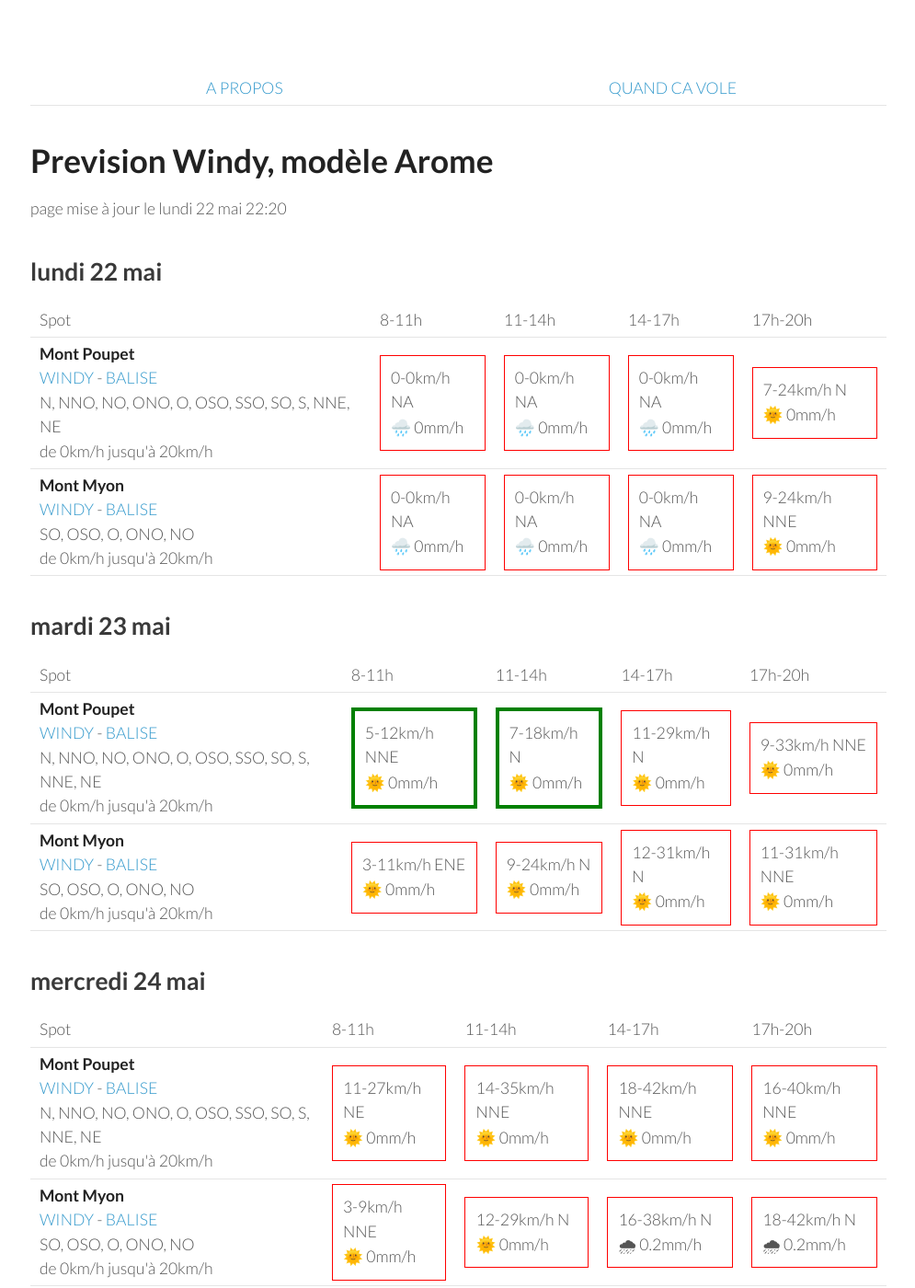
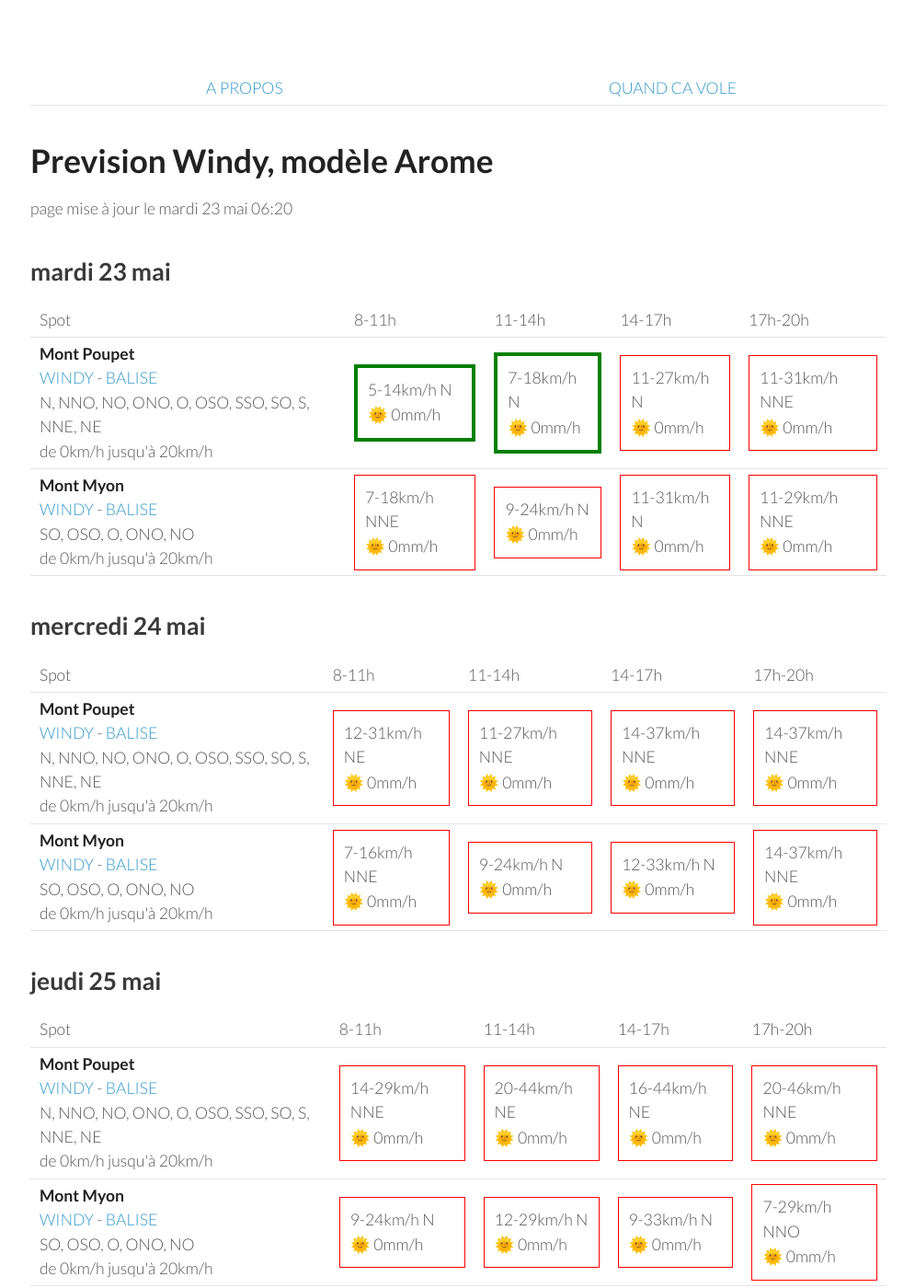
Before and after one commit to parapente-dans-le-nord/parapente-dans-le-nord.github.io, a Jekyll site: the page built from jura.markdown, in a window 1280 px wide and 1400 px high. Shown: the whole window at 92% size, without its empty margins (25-1020 px from the left). Built offline with Jekyll 4.4.1, drawn with Linux system fonts in a browser that asks for light colours; some of the changed text lies outside the part shown.

Commit message:
update index.markdown

```diff
--- a/jura.markdown
+++ b/jura.markdown
@@ -7,42 +7,8 @@ title:  "Tous les spots"
 {: .links}
 
 # Prevision Windy, modèle Arome
-page mise à jour le lundi 22 mai 22:20
+page mise à jour le mardi 23 mai 06:20
 
-## lundi 22 mai
-
-{::nomarkdown}
-<table>
-  <tbody>
-    <tr>
-      <td>Spot</td>
-      <td>8-11h</td>
-      <td>11-14h</td>
-      <td>14-17h</td>
-      <td>17h-20h</td>
-    </tr>
-<tr>
-        <td><strong>Mont Poupet</strong><br><a href="https://windy.com/46.970/5.876?46.541,5.876,8">WINDY</a> - <span class=""><a href="http://www.balisemeteo.com/balise.php?idBalise=92">BALISE</a> </span><br> <span class="vent-favorable">N, NNO, NO, ONO, O, OSO, SSO, SO, S, NNE, NE</span><br><span class="force-vent">de 0km/h jusqu'à 20km/h</span> </td>
-
-            <td><div class="not-flyable"><p>0-0km/h NA</p><p>🌧️ 0mm/h</p></div></td>
-            <td><div class="not-flyable"><p>0-0km/h NA</p><p>🌧️ 0mm/h</p></div></td>
-            <td><div class="not-flyable"><p>0-0km/h NA</p><p>🌧️ 0mm/h</p></div></td>
-            <td><div class="not-flyable"><p>7-24km/h N</p><p>🌞 0mm/h</p></div></td>
-
-    </tr>
-<tr>
-        <td><strong>Mont Myon</strong><br><a href="https://windy.com/46.331/5.397?45.898,5.394,8,m:eWoagj8">WINDY</a> - <span class=""><a href="http://www.balisemeteo.com/balise.php?idBalise=70">BALISE</a> </span><br> <span class="vent-favorable">SO, OSO, O, ONO, NO</span><br><span class="force-vent">de 0km/h jusqu'à 20km/h</span> </td>
-
-            <td><div class="not-flyable"><p>0-0km/h NA</p><p>🌧️ 0mm/h</p></div></td>
-            <td><div class="not-flyable"><p>0-0km/h NA</p><p>🌧️ 0mm/h</p></div></td>
-            <td><div class="not-flyable"><p>0-0km/h NA</p><p>🌧️ 0mm/h</p></div></td>
-            <td><div class="not-flyable"><p>9-24km/h NNE</p><p>🌞 0mm/h</p></div></td>
-
-    </tr>
-
-</tbody>
-</table>
-{:/}
 ## mardi 23 mai
 
 {::nomarkdown}
@@ -58,20 +24,20 @@ page mise à jour le lundi 22 mai 22:20
 <tr>
         <td><strong>Mont Poupet</strong><br><a href="https://windy.com/46.970/5.876?46.541,5.876,8">WINDY</a> - <span class=""><a href="http://www.balisemeteo.com/balise.php?idBalise=92">BALISE</a> </span><br> <span class="vent-favorable">N, NNO, NO, ONO, O, OSO, SSO, SO, S, NNE, NE</span><br><span class="force-vent">de 0km/h jusqu'à 20km/h</span> </td>
 
-            <td><div class="flyable"><p>5-12km/h NNE</p><p>🌞 0mm/h</p></div></td>
+            <td><div class="flyable"><p>5-14km/h N</p><p>🌞 0mm/h</p></div></td>
             <td><div class="flyable"><p>7-18km/h N</p><p>🌞 0mm/h</p></div></td>
-            <td><div class="not-flyable"><p>11-29km/h N</p><p>🌞 0mm/h</p></div></td>
-            <td><div class="not-flyable"><p>9-33km/h NNE</p><p>🌞 0mm/h</p></div></td>
+            <td><div class="not-flyable"><p>11-27km/h N</p><p>🌞 0mm/h</p></div></td>
+            <td><div class="not-flyable"><p>11-31km/h NNE</p><p>🌞 0mm/h</p></div></td>
 
 
     </tr>
 <tr>
         <td><strong>Mont Myon</strong><br><a href="https://windy.com/46.331/5.397?45.898,5.394,8,m:eWoagj8">WINDY</a> - <span class=""><a href="http://www.balisemeteo.com/balise.php?idBalise=70">BALISE</a> </span><br> <span class="vent-favorable">SO, OSO, O, ONO, NO</span><br><span class="force-vent">de 0km/h jusqu'à 20km/h</span> </td>
 
-            <td><div class="not-flyable"><p>3-11km/h ENE</p><p>🌞 0mm/h</p></div></td>
+            <td><div class="not-flyable"><p>7-18km/h NNE</p><p>🌞 0mm/h</p></div></td>
             <td><div class="not-flyable"><p>9-24km/h N</p><p>🌞 0mm/h</p></div></td>
-            <td><div class="not-flyable"><p>12-31km/h N</p><p>🌞 0mm/h</p></div></td>
-            <td><div class="not-flyable"><p>11-31km/h NNE</p><p>🌞 0mm/h</p></div></td>
+            <td><div class="not-flyable"><p>11-31km/h N</p><p>🌞 0mm/h</p></div></td>
+            <td><div class="not-flyable"><p>11-29km/h NNE</p><p>🌞 0mm/h</p></div></td>
 
 
     </tr>
@@ -94,20 +60,20 @@ page mise à jour le lundi 22 mai 22:20
 <tr>
         <td><strong>Mont Poupet</strong><br><a href="https://windy.com/46.970/5.876?46.541,5.876,8">WINDY</a> - <span class=""><a href="http://www.balisemeteo.com/balise.php?idBalise=92">BALISE</a> </span><br> <span class="vent-favorable">N, NNO, NO, ONO, O, OSO, SSO, SO, S, NNE, NE</span><br><span class="force-vent">de 0km/h jusqu'à 20km/h</span> </td>
 
-            <td><div class="not-flyable"><p>11-27km/h NE</p><p>🌞 0mm/h</p></div></td>
-            <td><div class="not-flyable"><p>14-35km/h NNE</p><p>🌞 0mm/h</p></div></td>
-            <td><div class="not-flyable"><p>18-42km/h NNE</p><p>🌞 0mm/h</p></div></td>
-            <td><div class="not-flyable"><p>16-40km/h NNE</p><p>🌞 0mm/h</p></div></td>
+            <td><div class="not-flyable"><p>12-31km/h NE</p><p>🌞 0mm/h</p></div></td>
+            <td><div class="not-flyable"><p>11-27km/h NNE</p><p>🌞 0mm/h</p></div></td>
+            <td><div class="not-flyable"><p>14-37km/h NNE</p><p>🌞 0mm/h</p></div></td>
+            <td><div class="not-flyable"><p>14-37km/h NNE</p><p>🌞 0mm/h</p></div></td>
 
 
     </tr>
 <tr>
         <td><strong>Mont Myon</strong><br><a href="https://windy.com/46.331/5.397?45.898,5.394,8,m:eWoagj8">WINDY</a> - <span class=""><a href="http://www.balisemeteo.com/balise.php?idBalise=70">BALISE</a> </span><br> <span class="vent-favorable">SO, OSO, O, ONO, NO</span><br><span class="force-vent">de 0km/h jusqu'à 20km/h</span> </td>
 
-            <td><div class="not-flyable"><p>3-9km/h NNE</p><p>🌞 0mm/h</p></div></td>
-            <td><div class="not-flyable"><p>12-29km/h N</p><p>🌞 0mm/h</p></div></td>
-            <td><div class="not-flyable"><p>16-38km/h N</p><p>🌧 0.2mm/h</p></div></td>
-            <td><div class="not-flyable"><p>18-42km/h N</p><p>🌧 0.2mm/h</p></div></td>
+            <td><div class="not-flyable"><p>7-16km/h NNE</p><p>🌞 0mm/h</p></div></td>
+            <td><div class="not-flyable"><p>9-24km/h N</p><p>🌞 0mm/h</p></div></td>
+            <td><div class="not-flyable"><p>12-33km/h N</p><p>🌞 0mm/h</p></div></td>
+            <td><div class="not-flyable"><p>14-37km/h NNE</p><p>🌞 0mm/h</p></div></td>
 
 
     </tr>
@@ -128,22 +94,22 @@ page mise à jour le lundi 22 mai 22:20
       <td>17h-20h</td>
     </tr>
 <tr>
-        <td><strong>Mont Myon</strong><br><a href="https://windy.com/46.331/5.397?45.898,5.394,8,m:eWoagj8">WINDY</a> - <span class=""><a href="http://www.balisemeteo.com/balise.php?idBalise=70">BALISE</a> </span><br> <span class="vent-favorable">SO, OSO, O, ONO, NO</span><br><span class="force-vent">de 0km/h jusqu'à 20km/h</span> </td>
+        <td><strong>Mont Poupet</strong><br><a href="https://windy.com/46.970/5.876?46.541,5.876,8">WINDY</a> - <span class=""><a href="http://www.balisemeteo.com/balise.php?idBalise=92">BALISE</a> </span><br> <span class="vent-favorable">N, NNO, NO, ONO, O, OSO, SSO, SO, S, NNE, NE</span><br><span class="force-vent">de 0km/h jusqu'à 20km/h</span> </td>
 
-            <td><div class="not-flyable"><p>7-18km/h N</p><p>🌞 0mm/h</p></div></td>
-            <td><div class="not-flyable"><p>11-27km/h N</p><p>🌞 0mm/h</p></div></td>
-            <td><div class="not-flyable"><p>9-27km/h N</p><p>🌞 0mm/h</p></div></td>
-            <td><div class="not-flyable"><p>5-24km/h ESE</p><p>🌞 0mm/h</p></div></td>
+            <td><div class="not-flyable"><p>14-29km/h NNE</p><p>🌞 0mm/h</p></div></td>
+            <td><div class="not-flyable"><p>20-44km/h NE</p><p>🌞 0mm/h</p></div></td>
+            <td><div class="not-flyable"><p>16-44km/h NE</p><p>🌞 0mm/h</p></div></td>
+            <td><div class="not-flyable"><p>20-46km/h NNE</p><p>🌞 0mm/h</p></div></td>
 
 
     </tr>
 <tr>
-        <td><strong>Mont Poupet</strong><br><a href="https://windy.com/46.970/5.876?46.541,5.876,8">WINDY</a> - <span class=""><a href="http://www.balisemeteo.com/balise.php?idBalise=92">BALISE</a> </span><br> <span class="vent-favorable">N, NNO, NO, ONO, O, OSO, SSO, SO, S, NNE, NE</span><br><span class="force-vent">de 0km/h jusqu'à 20km/h</span> </td>
+        <td><strong>Mont Myon</strong><br><a href="https://windy.com/46.331/5.397?45.898,5.394,8,m:eWoagj8">WINDY</a> - <span class=""><a href="http://www.balisemeteo.com/balise.php?idBalise=70">BALISE</a> </span><br> <span class="vent-favorable">SO, OSO, O, ONO, NO</span><br><span class="force-vent">de 0km/h jusqu'à 20km/h</span> </td>
 
-            <td><div class="not-flyable"><p>12-29km/h NE</p><p>🌞 0mm/h</p></div></td>
-            <td><div class="not-flyable"><p>18-40km/h NE</p><p>🌞 0mm/h</p></div></td>
-            <td><div class="not-flyable"><p>16-42km/h NE</p><p>🌞 0mm/h</p></div></td>
-            <td><div class="not-flyable"><p>16-38km/h NE</p><p>🌞 0mm/h</p></div></td>
+            <td><div class="not-flyable"><p>9-24km/h N</p><p>🌞 0mm/h</p></div></td>
+            <td><div class="not-flyable"><p>12-29km/h N</p><p>🌞 0mm/h</p></div></td>
+            <td><div class="not-flyable"><p>9-33km/h N</p><p>🌞 0mm/h</p></div></td>
+            <td><div class="not-flyable"><p>7-29km/h NNO</p><p>🌞 0mm/h</p></div></td>
 
 
     </tr>
@@ -176,8 +142,8 @@ page mise à jour le lundi 22 mai 22:20
 <tr>
         <td><strong>Mont Poupet</strong><br><a href="https://windy.com/46.970/5.876?46.541,5.876,8">WINDY</a> - <span class=""><a href="http://www.balisemeteo.com/balise.php?idBalise=92">BALISE</a> </span><br> <span class="vent-favorable">N, NNO, NO, ONO, O, OSO, SSO, SO, S, NNE, NE</span><br><span class="force-vent">de 0km/h jusqu'à 20km/h</span> </td>
 
-            <td><div class="flyable"><p>5-20km/h NE</p><p>🌞 0mm/h</p></div></td>
-            <td><div class="not-flyable"><p>11-25km/h NE</p><p>🌞 0mm/h</p></div></td>
+            <td><div class="flyable"><p>7-20km/h NE</p><p>🌞 0mm/h</p></div></td>
+            <td><div class="not-flyable"><p>9-25km/h NNE</p><p>🌞 0mm/h</p></div></td>
             <td><div class="not-flyable"><p>16-37km/h NNE</p><p>🌧 0.3mm/h</p></div></td>
             <td><div class="not-flyable"><p>18-42km/h NE</p><p>🌞 0mm/h</p></div></td>
 
```
